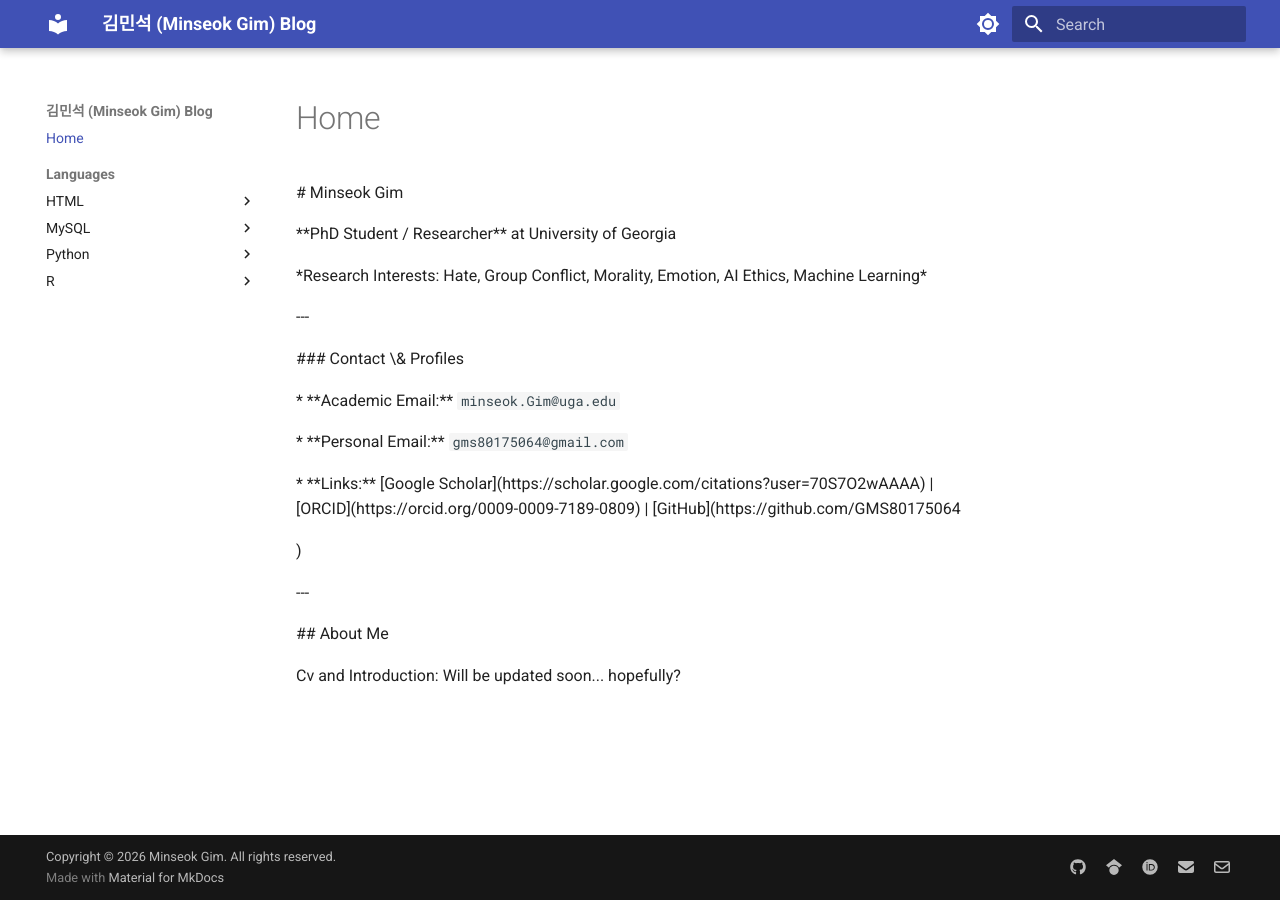
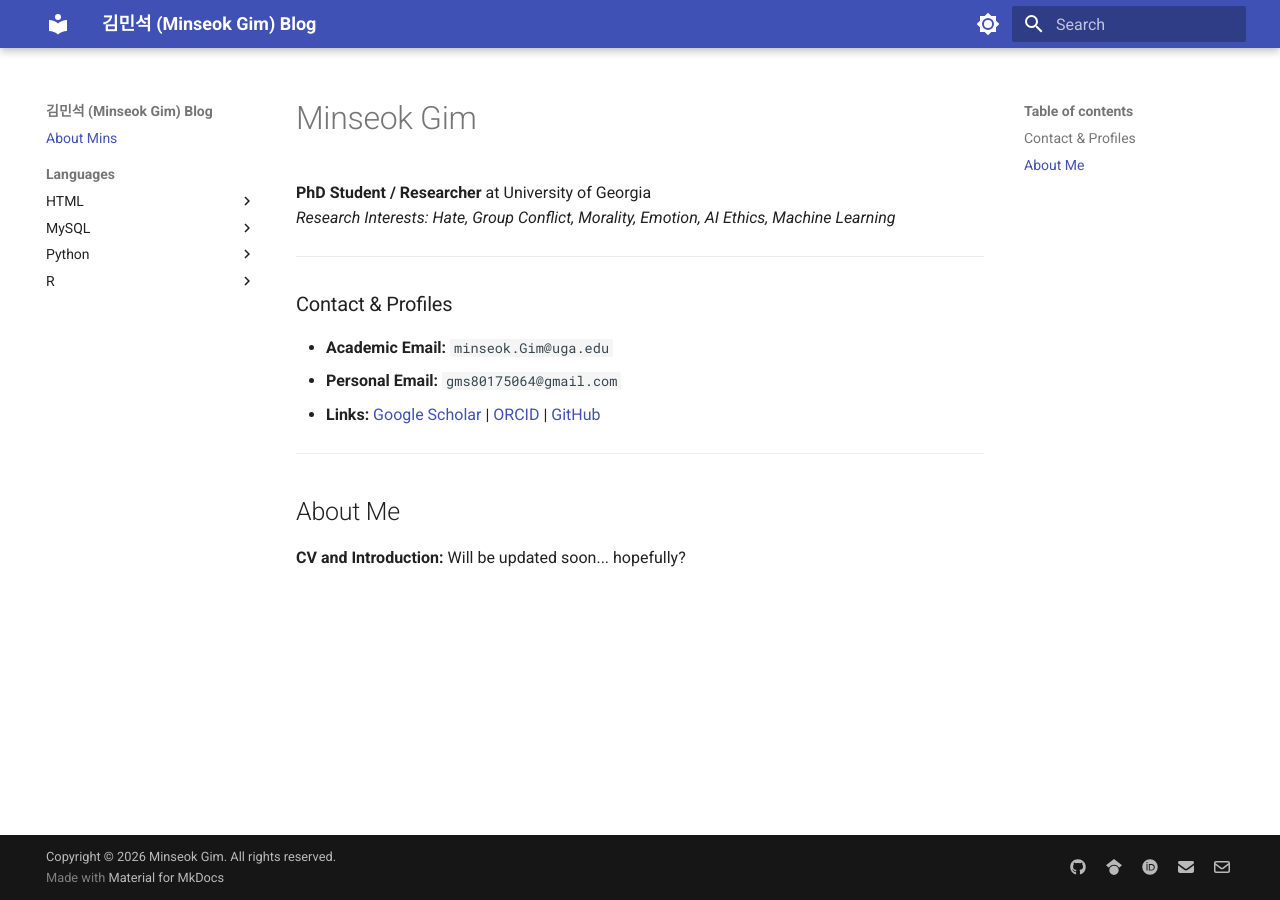
Before and after one commit to GMS80175064/GMS80175064.github.io, an MkDocs documentation site: the page built from docs/index.md, in a window 1280 px wide. Built offline with MkDocs 1.6.1 and Material for MkDocs 9.7.7, drawn with Linux system fonts in a browser that asks for light colours.

Commit message:
Update notes

```diff
--- a/docs/index.md
+++ b/docs/index.md
@@ -1,33 +1,21 @@
-\# Minseok Gim
+---
+title: About Mins
+---
 
+# Minseok Gim
 
+**PhD Student / Researcher** at University of Georgia
+*Research Interests: Hate, Group Conflict, Morality, Emotion, AI Ethics, Machine Learning*
 
-\*\*PhD Student / Researcher\*\* at University of Georgia
+---
 
-\*Research Interests: Hate, Group Conflict, Morality, Emotion, AI Ethics, Machine Learning\*
+### Contact & Profiles
+* **Academic Email:** `minseok.Gim@uga.edu`
+* **Personal Email:** `gms80175064@gmail.com`
+* **Links:** [Google Scholar](https://scholar.google.com/citations?user=70S702wAAAA) | [ORCID](https://orcid.org/0009-0009-7189-0809) | [GitHub](https://github.com/GMS80175064)
 
+---
 
+## About Me
 
-\---
-
-
-
-\### Contact \& Profiles
-
-\* \*\*Academic Email:\*\* `minseok.Gim@uga.edu`
-
-\* \*\*Personal Email:\*\* `gms80175064@gmail.com`
-
-\* \*\*Links:\*\* \[Google Scholar](https://scholar.google.com/citations?user=70S7O2wAAAA) | \[ORCID](https://orcid.org/0009-0009-7189-0809) | \[GitHub](https://github.com/GMS80175064
-
-)
-
-
-
-\---
-
-
-
-\## About Me
-
-Cv and Introduction: Will be updated soon... hopefully?
+**CV and Introduction:** Will be updated soon... hopefully?
```
